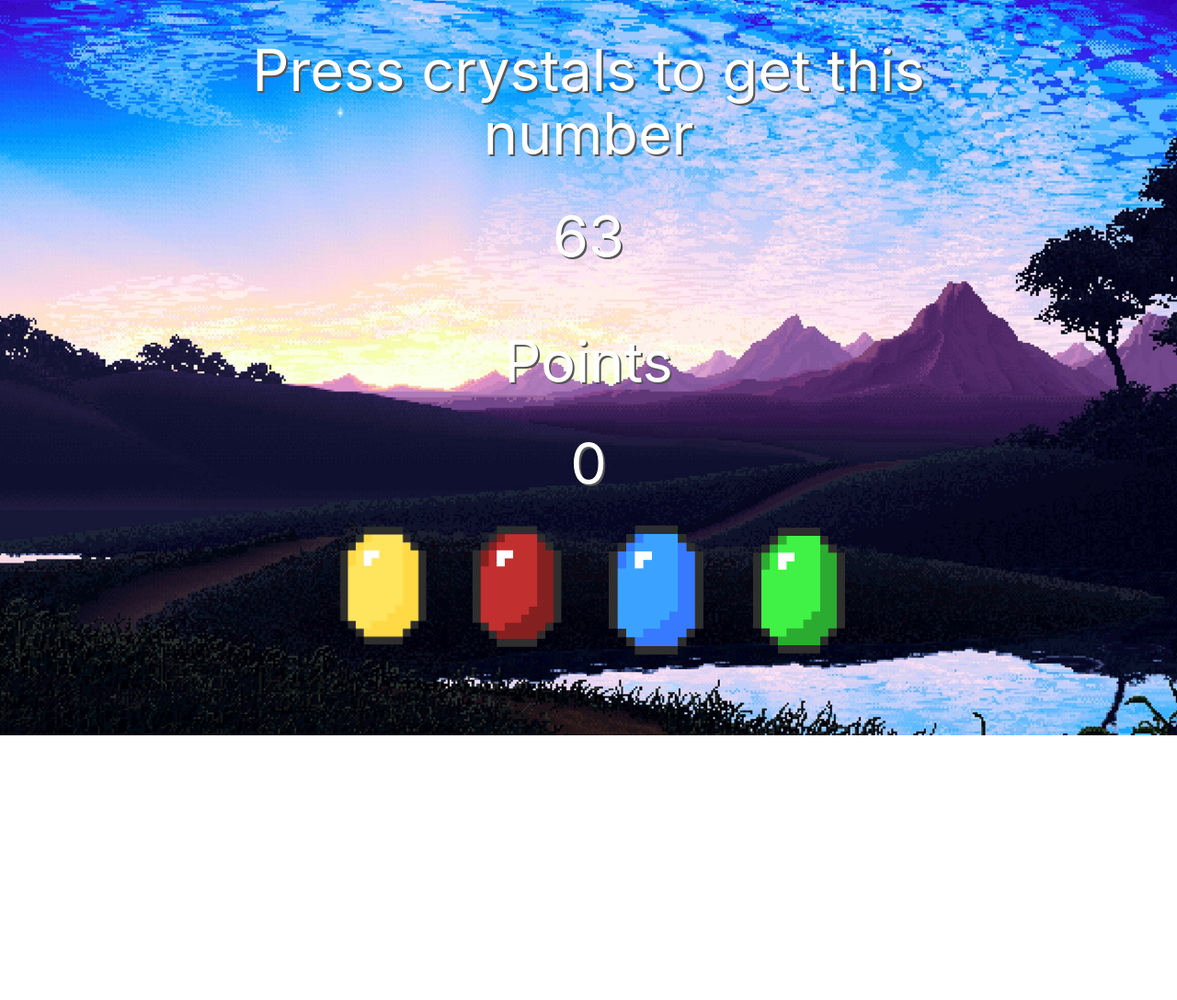
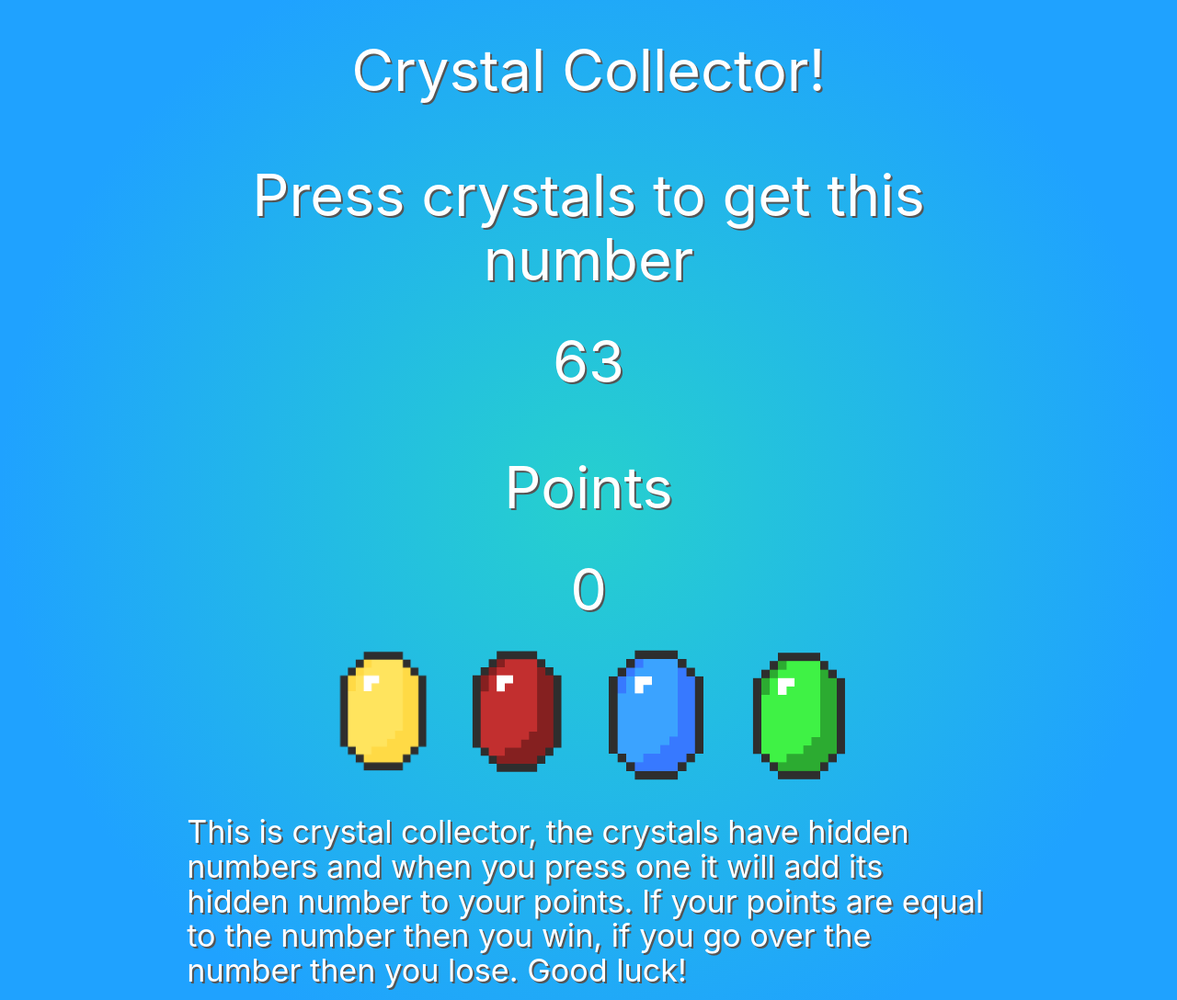
Before and after one commit to xeroneon/unit-4-game, a plain HTML site: page index.html in a window 1280 px wide. Shown: the whole page at 92% size. Before the commit the page ends 800 px from the top, so only its background shows below. Drawn offline with nearby package versions, Linux system fonts and the light colour scheme.

Commit message:
removed full wallpaper and added blue gradiant, added instructions

```diff
--- a/assets/css/style.css
+++ b/assets/css/style.css
@@ -1,10 +1,10 @@
-html {
+/* html {
   background: url(../images/art.jpg) no-repeat center center fixed;
   -webkit-background-size: cover;
   -moz-background-size: cover;
   -o-background-size: cover;
   background-size: cover;
-}
+} */
 
 img:hover {
     -webkit-filter: drop-shadow(5px 5px 5px #222);
@@ -18,22 +18,7 @@ img:hover {
 }
 
 body {
-    /* background: url(../images/art.png); */
-    background-repeat: no-repeat;
-    background-size: inherit;
+	background: radial-gradient(circle farthest-side, #26D0CE,#1FA2FF);
     height: 100%;
     text-shadow: 2px 2px #555;
 }
-
-.bg {
-    /* The image used */
-    /* background: url(../images/art.png); */
-
-    /* Full height */
-    height: 100%;
-
-    /* Center and scale the image nicely */
-    background-position: center;
-    background-repeat: no-repeat;
-    background-size: cover;
-}
--- a/index.html
+++ b/index.html
@@ -19,18 +19,24 @@
             <div class="container white-text">
                 <div class="row center">
                     <div class="col s12">
+                        <h1 class="hide-on-med-and-down">Crystal Collector!</h1>
+                        <h3 class="hide-on-large-only">Crystal Collector!</h3>
+                    </div>
+                </div>
+                <div class="row center">
+                    <div class="col s12">
                         <h1 class="hide-on-med-and-down">Press crystals to get this number</h1>
-                        <h1 class="flow-text hide-on-large-only">Press crystals to get this number</h1>
+                        <h3 class="hide-on-large-only">Press crystals to get this number</h3>
                         <h1 id="rand-num" class="rand-num hide-on-med-and-down"></h1>
-                        <h1 id="rand-num" class="flow-text rand-num hide-on-large-only"></h1>
+                        <h3 id="rand-num" class="rand-num hide-on-large-only"></h3>
                     </div>
                 </div>
                 <div class="row center">
                     <div class="col s12">
                         <h1 class="hide-on-med-and-down">Points</h1>
-                        <h1 class="flow-text hide-on-large-only">Points</h1>
+                        <h3 class="flow-text hide-on-large-only">Points</h3>
                         <h1 id="points" class="points hide-on-med-and-down"></h1>
-                        <h1 id="points" class="flow-text points hide-on-large-only"></h1>
+                        <h3 id="points" class="flow-text points hide-on-large-only"></h3>
                     </div>
                 </div>
                 <div class="row center">
@@ -47,6 +53,13 @@
                         <img src="assets/images/fourth-stone.png" id="cry-4" class="responsive-img">
                     </div>
                 </div>
+                <div class="row">
+                    <div class="col s12">
+                        <h4>This is crystal collector, the crystals have hidden numbers and when you press one it will add its
+                            hidden number to your points. If your points are equal to the number then you win, if you go
+                            over the number then you lose. Good luck!</h4>
+                    </div>
+                </div>
             </div>
         </div>
 
```
